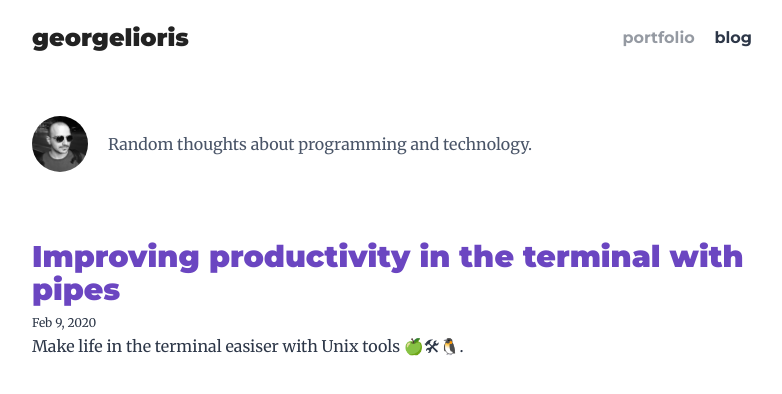
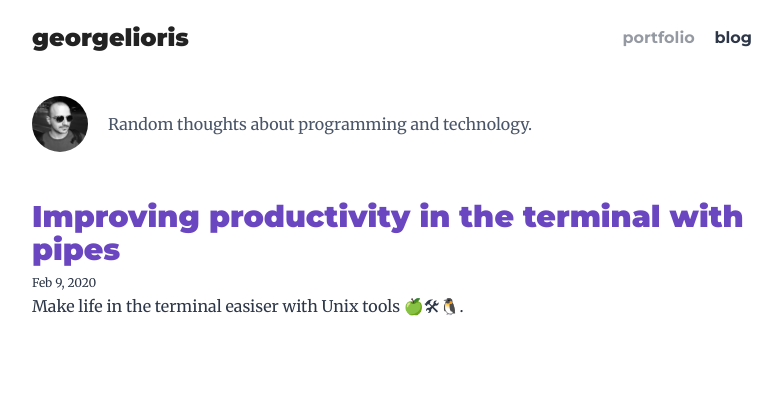
Before and after one commit to georgelioris/georgelioris.github.io, a React (Create React App) app: page /blog in a window 1280 px wide. Shown: the top 394 px of the page, without its empty margins (244-1026 px from the left). Built offline with nearby package versions, Linux system fonts and the light colour scheme.

Commit message:
Fixed top padding

```diff
--- a/src/pages/Blog.jsx
+++ b/src/pages/Blog.jsx
@@ -9,7 +9,7 @@ const Blog = () => {
 
   return (
     <Section className="p-5">
-      <div className="flex-row flex justify-start mx-auto py-5 mb-12">
+      <div className="flex-row flex justify-start mx-auto mb-12">
         <img
           src={require('../assets/media/avatar.jpg')}
           alt="george lioris"
```
